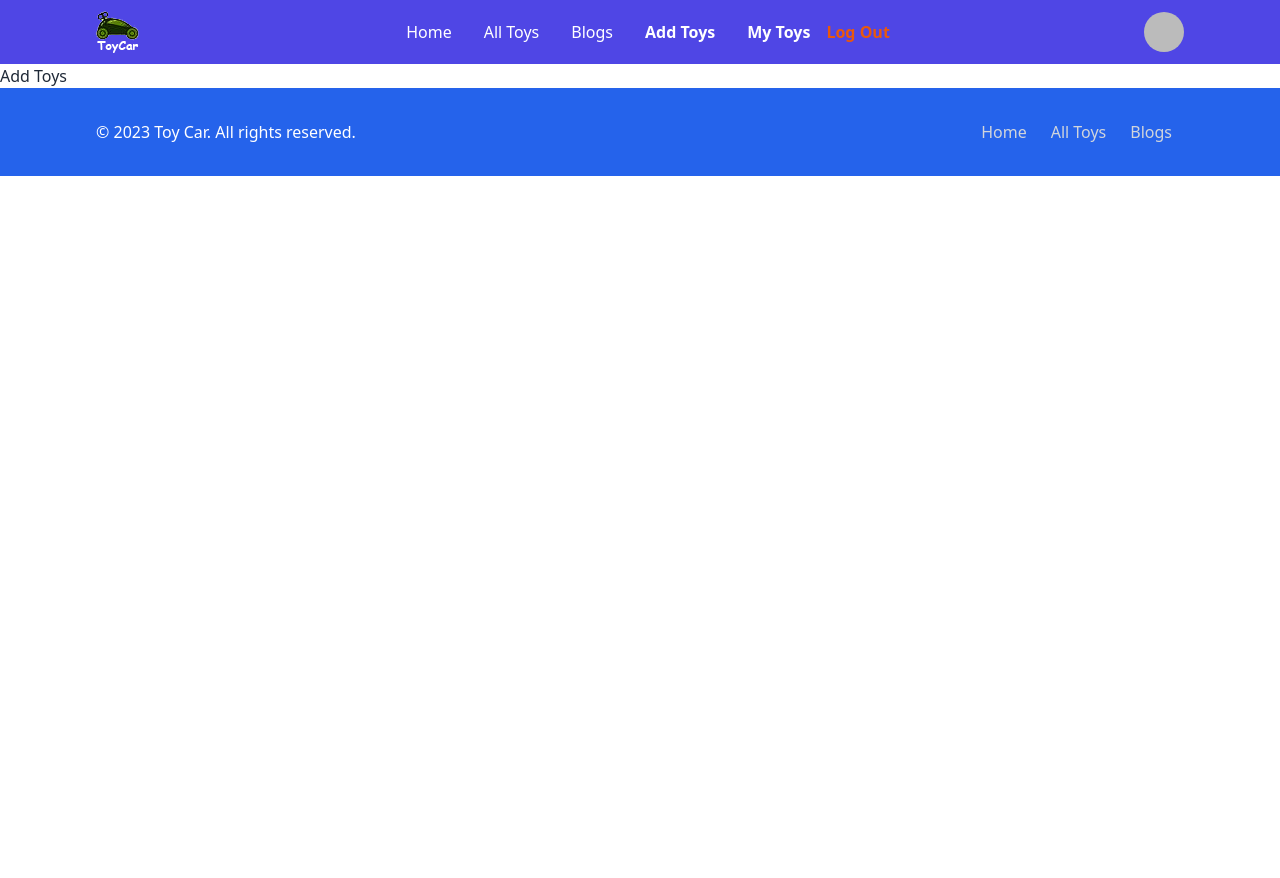
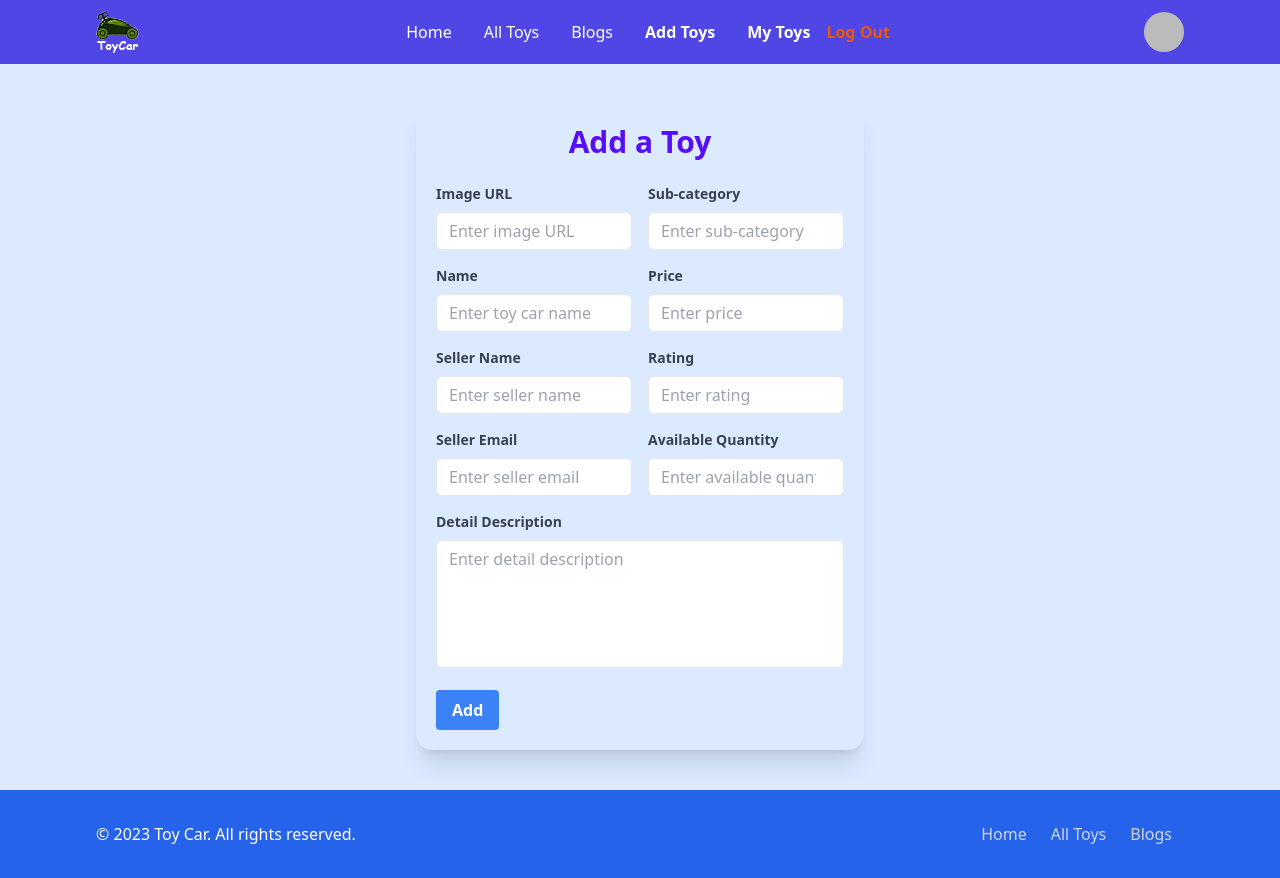
Before and after one commit to MozammalHaq/toy-car-client, a React (Vite) app: page /addToys in a window 1280 px wide. Before the commit the page ends 800 px from the top, so only its background shows below. Built offline with nearby package versions, Linux system fonts and the light colour scheme; no server answers; sample sign-in values are in the browser's storage.

Commit message:
add a toy component ui ready

```diff
--- a/src/components/Pages/AddToys/AddToys.jsx
+++ b/src/components/Pages/AddToys/AddToys.jsx
@@ -1,9 +1,134 @@
+
+
 
 
 const AddToys = () => {
     return (
-        <div>
-            <h2>Add Toys</h2>
+        <div className="bg-blue-100 py-10">
+            <div className="max-w-md mx-auto shadow-xl p-5 rounded-2xl">
+                <h2 className="text-3xl font-semibold mb-6 text-center text-primary">Add a Toy</h2>
+                <form>
+                    <div className="flex gap-4">
+                        <div>
+                            <div className="mb-4">
+                                <label className="block text-gray-700 text-sm font-bold mb-2" htmlFor="imageUrl">
+                                    Image URL
+                                </label>
+                                <input
+                                    className="appearance-none border rounded-md py-2 px-3 text-gray-700 leading-tight focus:outline-none focus:shadow-outline w-full"
+                                    id="imageUrl"
+                                    type="text"
+                                    placeholder="Enter image URL"
+                                    required
+                                />
+                            </div>
+                            <div className="mb-4">
+                                <label className="block text-gray-700 text-sm font-bold mb-2" htmlFor="name">
+                                    Name
+                                </label>
+                                <input
+                                    className="appearance-none border rounded-md py-2 px-3 text-gray-700 leading-tight focus:outline-none focus:shadow-outline w-full"
+                                    id="name"
+                                    type="text"
+                                    placeholder="Enter toy car name"
+                                    required
+                                />
+                            </div>
+                            <div className="mb-4">
+                                <label className="block text-gray-700 text-sm font-bold mb-2" htmlFor="sellerName">
+                                    Seller Name
+                                </label>
+                                <input
+                                    className="appearance-none border rounded-md py-2 px-3 text-gray-700 leading-tight focus:outline-none focus:shadow-outline w-full"
+                                    id="sellerName"
+                                    type="text"
+                                    placeholder="Enter seller name"
+                                    required
+                                />
+                            </div>
+                            <div className="mb-4">
+                                <label className="block text-gray-700 text-sm font-bold mb-2" htmlFor="sellerEmail">
+                                    Seller Email
+                                </label>
+                                <input
+                                    className="appearance-none border rounded-md py-2 px-3 text-gray-700 leading-tight focus:outline-none focus:shadow-outline w-full"
+                                    id="sellerEmail"
+                                    type="email"
+                                    placeholder="Enter seller email"
+                                    required
+                                />
+                            </div>
+                        </div>
+                        <div>
+                            <div className="mb-4">
+                                <label className="block text-gray-700 text-sm font-bold mb-2" htmlFor="subCategory">
+                                    Sub-category
+                                </label>
+                                <input
+                                    className="appearance-none border rounded-md py-2 px-3 text-gray-700 leading-tight focus:outline-none focus:shadow-outline w-full"
+                                    id="subCategory"
+                                    type="text"
+                                    placeholder="Enter sub-category"
+                                    required
+                                />
+                            </div>
+                            <div className="mb-4">
+                                <label className="block text-gray-700 text-sm font-bold mb-2" htmlFor="price">
+                                    Price
+                                </label>
+                                <input
+                                    className="appearance-none border rounded-md py-2 px-3 text-gray-700 leading-tight focus:outline-none focus:shadow-outline w-full"
+                                    id="price"
+                                    type="number"
+                                    placeholder="Enter price"
+                                    required
+                                />
+                            </div>
+                            <div className="mb-4">
+                                <label className="block text-gray-700 text-sm font-bold mb-2" htmlFor="rating">
+                                    Rating
+                                </label>
+                                <input
+                                    className="appearance-none border rounded-md py-2 px-3 text-gray-700 leading-tight focus:outline-none focus:shadow-outline w-full"
+                                    id="rating"
+                                    type="number"
+                                    placeholder="Enter rating"
+                                    required
+                                />
+                            </div>
+                            <div className="mb-4">
+                                <label className="block text-gray-700 text-sm font-bold mb-2" htmlFor="quantity">
+                                    Available Quantity
+                                </label>
+                                <input
+                                    className="appearance-none border rounded-md py-2 px-3 text-gray-700 leading-tight focus:outline-none focus:shadow-outline w-full"
+                                    id="quantity"
+                                    type="number"
+                                    placeholder="Enter available quantity"
+                                    required
+                                />
+                            </div>
+                        </div>
+                    </div>
+                    <div className="mb-4">
+                        <label className="block text-gray-700 text-sm font-bold mb-2" htmlFor="description">
+                            Detail Description
+                        </label>
+                        <textarea
+                            className="appearance-none border rounded-md py-2 px-3 text-gray-700 leading-tight focus:outline-none focus:shadow-outline w-full h-32 resize-none"
+                            id="description"
+                            placeholder="Enter detail description"
+                            required
+                        ></textarea>
+                    </div>
+                    <button
+                        className="bg-blue-500 hover:bg-blue-600 text-white font-bold py-2 px-4 rounded focus:outline-none focus:shadow-outline"
+                        type="submit"
+                    >
+                        Add
+                    </button>
+                </form>
+            </div>
         </div>
     );
 };
--- a/src/components/Pages/AllToys/AllToys.jsx
+++ b/src/components/Pages/AllToys/AllToys.jsx
@@ -1,10 +1,10 @@
-import Gallerys from "../Home/Gallerys/Gallerys";
+import Categories from "../Home/Categories/Categories";
 
 
 const AllToys = () => {
     return (
         <div>
-            <Gallerys/>
+            <Categories/>
         </div>
     );
 };
--- a/src/components/Pages/Home/Gallerys/Gallerys.jsx
+++ b/src/components/Pages/Home/Categories/Categories.jsx
@@ -1,4 +1,4 @@
-import GalleryCard from "./GalleryCard";
+import Category from "./Category";
 
 
 const products = [
@@ -47,17 +47,17 @@ const products = [
 ]
 
 
-const Gallerys = () => {
+const Categories = () => {
     return (
         <section className="py-20 bg-slate-200">
             <div className="max-w-6xl mx-auto px-4 sm:px-6 lg:px-8">
-                <h2 className="text-4xl font-semibold text-center mb-8 text-primary">Toy Gallery</h2>
+                <h2 className="text-4xl font-semibold text-center mb-8 text-primary">Shop by Category</h2>
                 <div className="grid grid-cols-1 md:grid-cols-2 lg:grid-cols-3 gap-8">
                     {
-                        products.map(product => <GalleryCard
+                        products.map(product => <Category
                             key={product.id}
                             product={product}
-                        ></GalleryCard>)
+                        ></Category>)
                     }
                 </div>
             </div>
@@ -65,4 +65,4 @@ const Gallerys = () => {
     );
 };
 
-export default Gallerys;
+export default Categories;
--- a/src/components/Pages/Home/Gallerys/GalleryCard.jsx
+++ b/src/components/Pages/Home/Categories/Category.jsx
@@ -1,6 +1,6 @@
 
 
-const GalleryCard = ({product}) => {
+const Category = ({product}) => {
     const {id, name, price, rating, imageSrc} = product;
     return (
         <div className="card bg-base-100 shadow-xl overflow-hidden">
@@ -19,4 +19,4 @@ const GalleryCard = ({product}) => {
     );
 };
 
-export default GalleryCard;
+export default Category;
--- a/src/components/Pages/Home/Home/Home.jsx
+++ b/src/components/Pages/Home/Home/Home.jsx
@@ -1,13 +1,13 @@
 import Banner from "../Banner/Banner";
+import Categories from "../Categories/Categories";
 import Comments from "../Comments/Comments";
-import Gallerys from "../Gallerys/Gallerys";
 
 
 const Home = () => {
     return (
         <div>
             <Banner/>
-            <Gallerys/>
+            <Categories/>
             <Comments/>
         </div>
     );
--- a/src/components/Routes/Routes.jsx
+++ b/src/components/Routes/Routes.jsx
@@ -44,7 +44,7 @@ const router = createBrowserRouter([
             },
             {
                 path: '/myToys',
-                element: <MyToys />
+                element: <PrivateRoute><MyToys /></PrivateRoute>
             }
         ]
     }
```
